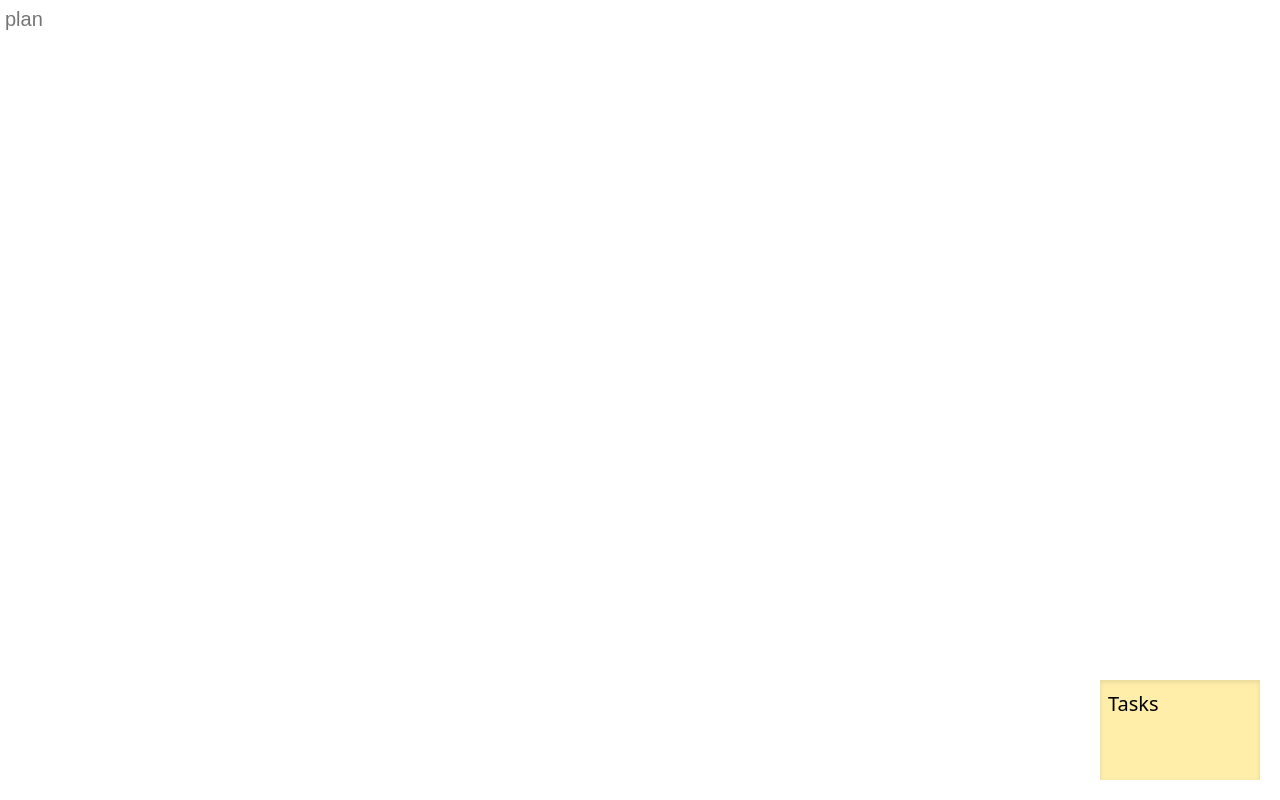
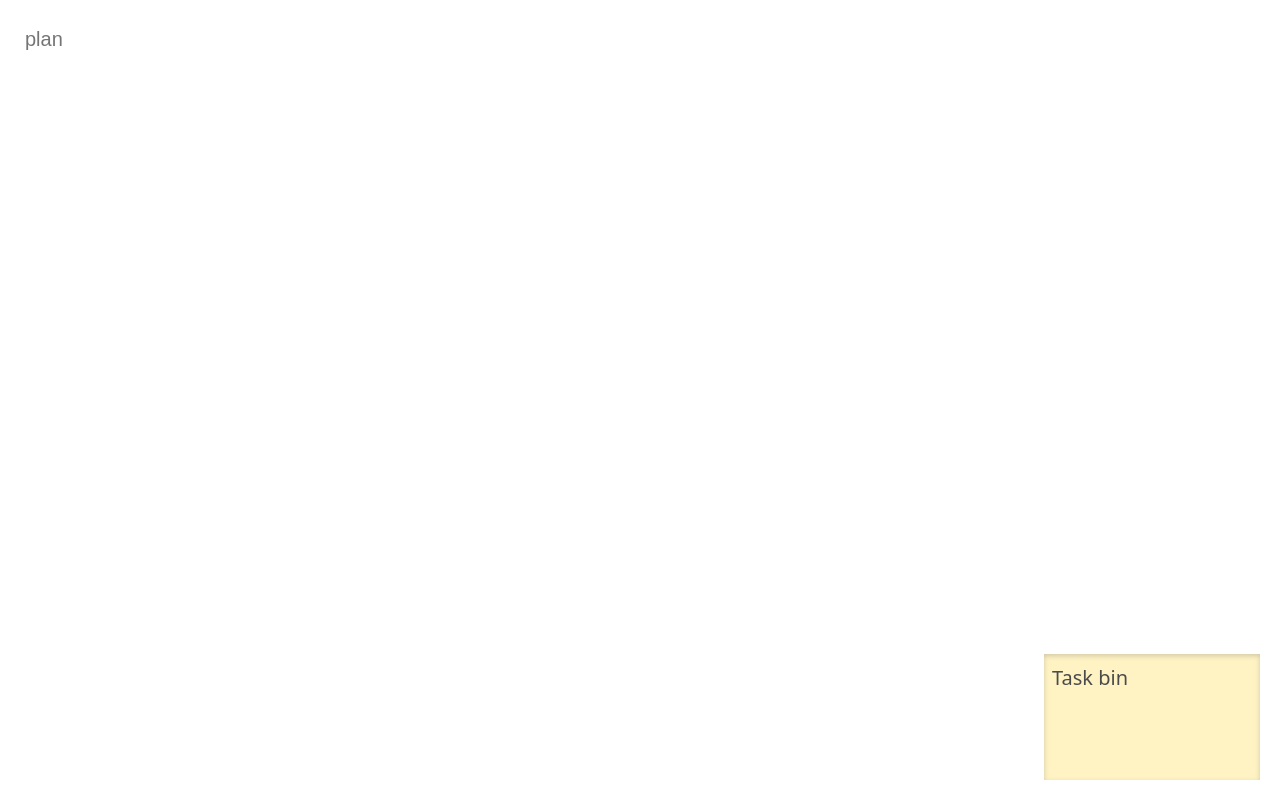
Before and after one commit to kconner/godspeed-you-blocked-developer, a React (Create React App) app: page / in a window 1280 px wide. Built offline with nearby package versions, Linux system fonts and the light colour scheme.

Commit message:
Place new tasks exactly where you dragged them to

```diff
--- a/src/components/Canvas.tsx
+++ b/src/components/Canvas.tsx
@@ -47,7 +47,14 @@ export default class Canvas extends React.Component<Props> {
 
       this.props.removePrerequisiteTask(sourceTaskID, destinationTaskID);
     } else if (0 <= event.dataTransfer.types.indexOf(TaskCardBin.addTaskMimeType)) {
-      const location = { x: event.pageX, y: event.pageY };
+      const jsonString = event.dataTransfer.getData(TaskCardBin.addTaskMimeType);
+      const { dragOffset } = JSON.parse(jsonString);
+
+      const location = {
+        x: event.pageX - dragOffset.width,
+        y: event.pageY - dragOffset.height
+      };
+
       this.props.addTask(location);
     }
   }
--- a/src/components/TaskCard.tsx
+++ b/src/components/TaskCard.tsx
@@ -17,7 +17,7 @@ export interface Props {
   removePrerequisiteTask: (prerequisiteTaskID: string, taskID: string) => void;
 }
 
-const contentSize: Size = {
+export const contentSize: Size = {
   width: 200,
   height: 114
 };
--- a/src/components/TaskCardBin.css
+++ b/src/components/TaskCardBin.css
@@ -3,10 +3,9 @@
   display: block;
   bottom: 20px;
   right: 20px;
-  width: 160px;
-  height: 100px;
-  box-shadow: inset 0 2px 5px rgba(0, 0, 0, 0.1);
+  box-shadow: inset 0 2px 5px rgba(0, 0, 0, 0.25);
   background-color: #fea;
+  opacity: 0.7;
 }
 
 .taskCardBinContent {
--- a/src/components/TaskCardBin.tsx
+++ b/src/components/TaskCardBin.tsx
@@ -1,5 +1,9 @@
 import * as React from 'react';
-import { TaskCard, padding as taskCardPadding } from './TaskCard';
+import {
+  TaskCard,
+  contentSize as taskCardContentSize,
+  padding as taskCardPadding
+} from './TaskCard';
 import './TaskCardBin.css';
 
 interface Props {
@@ -12,7 +16,15 @@ export default class TaskCardBin extends React.Component<Props> {
 
   onDragStart(event: React.DragEvent<HTMLDivElement>) {
     event.dataTransfer.effectAllowed = 'copy';
-    event.dataTransfer.setData(TaskCardBin.addTaskMimeType, '+');
+
+    const dragOffset = {
+      width: event.pageX - event.currentTarget.offsetLeft,
+      height: event.pageY - event.currentTarget.offsetTop
+    };
+
+    const jsonString = JSON.stringify({ dragOffset });
+
+    event.dataTransfer.setData(TaskCardBin.addTaskMimeType, jsonString);
   }
 
   onDragOver(event: React.DragEvent<HTMLDivElement>) {
@@ -41,12 +53,14 @@ export default class TaskCardBin extends React.Component<Props> {
         className="taskCardBin"
       >
         <div
-          className="taskCardContent"
+          className="taskCardBinContent"
           style={{
+            width: taskCardContentSize.width,
+            height: taskCardContentSize.height,
             padding: `${taskCardPadding.height}px ${taskCardPadding.width}px`
           }}
         >
-          Tasks
+          Task bin
         </div>
       </div>
     );
--- a/src/containers/App.tsx
+++ b/src/containers/App.tsx
@@ -5,7 +5,9 @@ import CurrentPlanCanvas from './CurrentPlanCanvas';
 
 export default () => (
   <div>
-    <CurrentPlanIDForm />
+    <div style={{ position: 'absolute', display: 'block', top: 20, left: 20 }}>
+      <CurrentPlanIDForm />
+    </div>
     <TaskCardBin />
     <CurrentPlanCanvas />
   </div>
```
Also changed, not shown: 1 other file (tests, documents, lock files or other folders).
